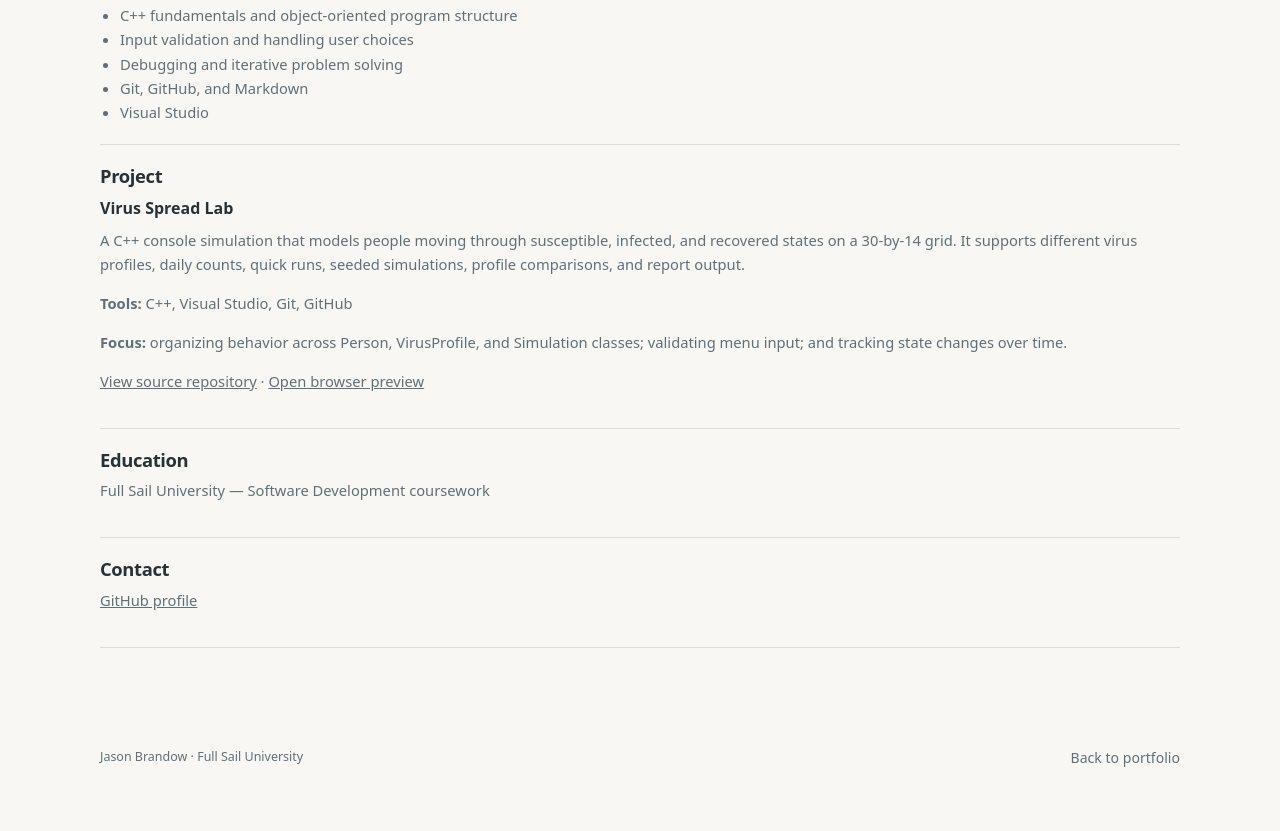
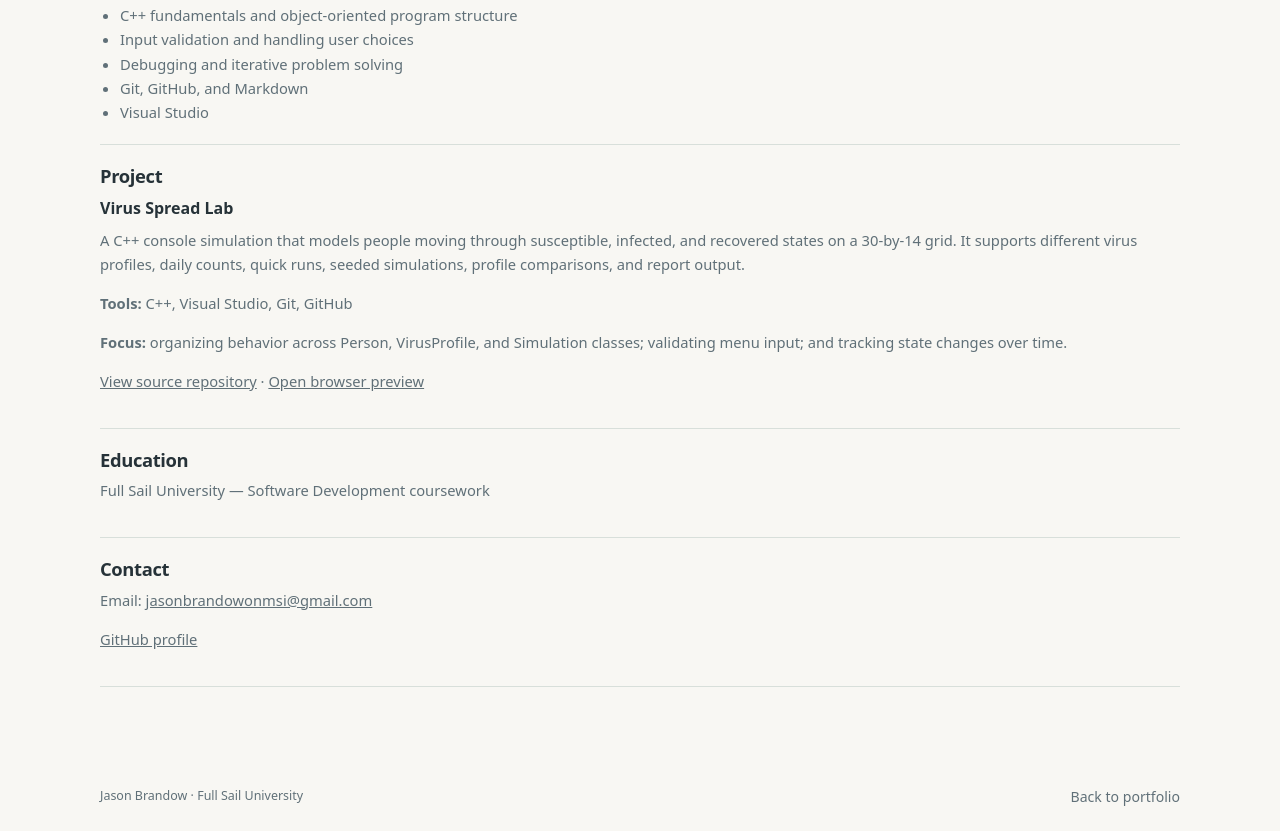
Before and after one commit to jasonbrandow9-pixel/jasonbrandow9-pixel.github.io, a plain HTML site: page resume.html in a window 1280 px wide. Shown: the part 424-1255 px from the top of the page. Before the commit the page ends 1216 px from the top, so only its background shows below. Drawn offline with Linux system fonts and the light colour scheme.

Commit message:
Add contact email to resume
Updated contact section to include email address.

```diff
--- a/resume.html
+++ b/resume.html
@@ -22,7 +22,7 @@
     <section class="resume-block"><h2>Skills</h2><ul><li>C++ fundamentals and object-oriented program structure</li><li>Input validation and handling user choices</li><li>Debugging and iterative problem solving</li><li>Git, GitHub, and Markdown</li><li>Visual Studio</li></ul></section>
     <section class="resume-block"><h2>Project</h2><h3>Virus Spread Lab</h3><p>A C++ console simulation that models people moving through susceptible, infected, and recovered states on a 30-by-14 grid. It supports different virus profiles, daily counts, quick runs, seeded simulations, profile comparisons, and report output.</p><p><strong>Tools:</strong> C++, Visual Studio, Git, GitHub</p><p><strong>Focus:</strong> organizing behavior across Person, VirusProfile, and Simulation classes; validating menu input; and tracking state changes over time.</p><p><a href="https://github.com/jasonbrandow9-pixel/COS1-Project">View source repository</a> · <a href="demo.html">Open browser preview</a></p></section>
     <section class="resume-block"><h2>Education</h2><p>Full Sail University — Software Development coursework</p></section>
-    <section class="resume-block" id="contact"><h2>Contact</h2><p><a href="https://github.com/jasonbrandow9-pixel">GitHub profile</a></p></section>
+    <section class="resume-block" id="contact"><h2>Contact</h2><p>Email: <a href="mailto:jasonbrandowonmsi@gmail.com">jasonbrandowonmsi@gmail.com</a></p><p><a href="https://github.com/jasonbrandow9-pixel">GitHub profile</a></p></section>
   </main>
   <footer class="wrap footer"><span>Jason Brandow · Full Sail University</span><a href="index.html">Back to portfolio</a></footer>
 </body>
```
